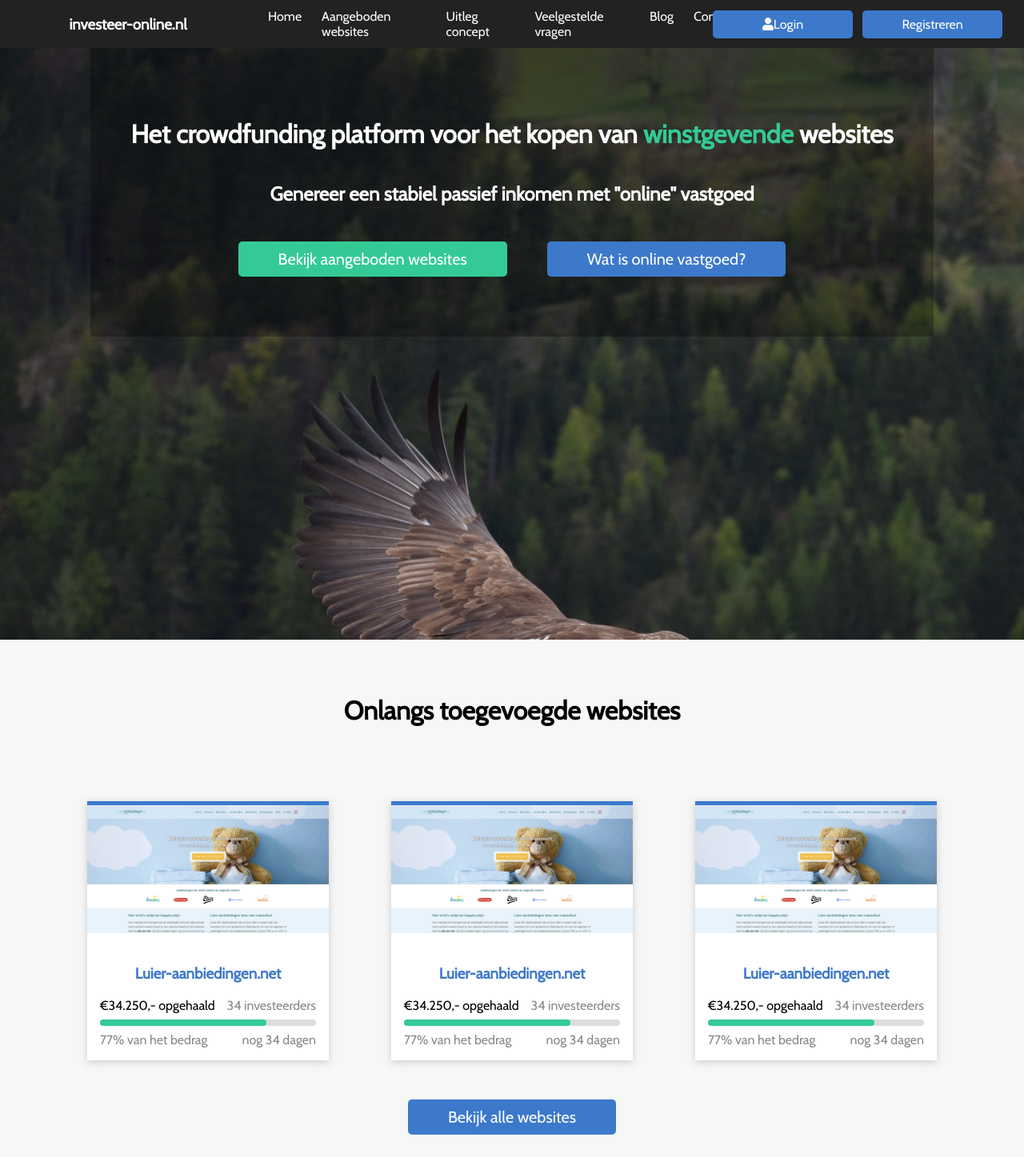
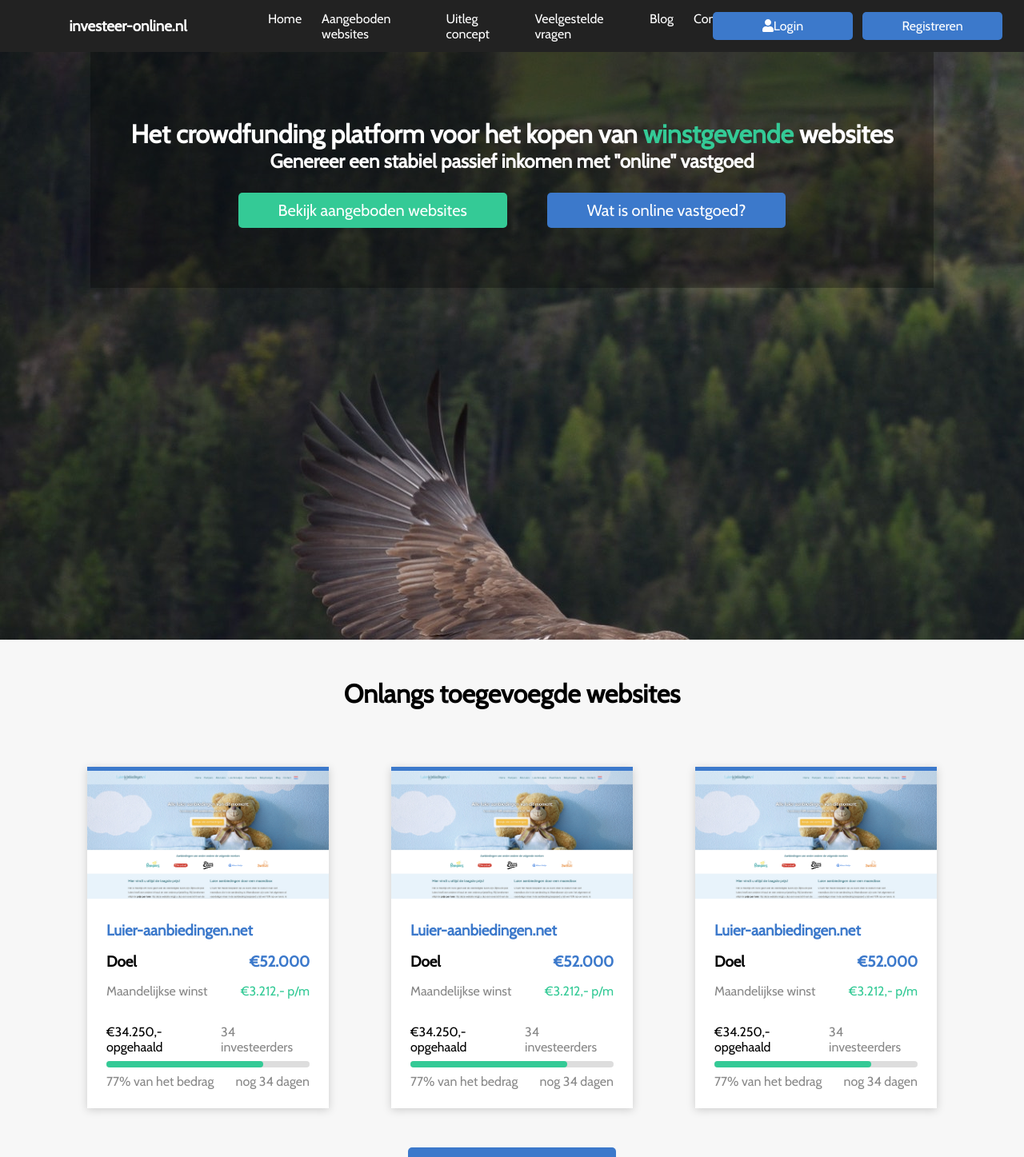
Before and after one commit to sanderyt/invest-platform, a Next.js app: page / in a window 1280 px wide. Shown: the top 1447 px of the page at 80% size. Built offline with nearby package versions, Linux system fonts and the light colour scheme; no server answers.

Commit message:
some changes to website card

```diff
--- a/components/Header/header.scss
+++ b/components/Header/header.scss
@@ -4,6 +4,7 @@ header {
   color: white;
   position: fixed;
   width: 100%;
+  height: 65px;
   top: 0;
   z-index: $layer4;
 
--- a/components/Header/index.js
+++ b/components/Header/index.js
@@ -18,7 +18,7 @@ const Header = () => {
 
   return (
     <>
-      <header>
+      <header className="d-flex align-items-center">
         <div className="container-fluid">
           <div className="header row">
             <div className="col-6 col-md-3 d-flex align-items-center justify-content-center">
--- a/components/ProgressBar/index.js
+++ b/components/ProgressBar/index.js
@@ -2,7 +2,7 @@ import React from "react";
 
 const ProgressBar = ({ progress }) => {
   return (
-    <div className="progress">
+    <div className="progress  p-2">
       <div className="progress__info d-flex justify-content-between mb-2">
         <span>€34.250,- opgehaald</span>
         <span className="text--grey400">34 investeerders</span>
--- a/components/WebsiteCard/index.js
+++ b/components/WebsiteCard/index.js
@@ -9,8 +9,16 @@ const WebsiteCard = () => {
       <div className="col-xs-12 col-sm-12 col-md-6 col-lg-6 col-xl-4">
         <div className="card m-4">
           <img src="/thumb.png" className="card__thumb" />
-          <div className="card__info p-3 d-flex flex-column justify-content-center align-items-center">
-            <h3 className="text--primary">Luier-aanbiedingen.net</h3>
+          <div className="card__info p-3 d-flex flex-column justify-content-center">
+            <h3 className="text--primary p-2">Luier-aanbiedingen.net</h3>
+            <div className="d-flex p-2 justify-content-between">
+              <h3>Doel</h3>
+              <h3 className="text--primary">€52.000</h3>
+            </div>
+            <div className="d-flex p-2 justify-content-between mb-3">
+              <span className="text--grey400">Maandelijkse winst</span>
+              <span className="text--green">€3.212,- p/m</span>
+            </div>
             <ProgressBar progress="77%" />
           </div>
         </div>
--- a/styles/_base.scss
+++ b/styles/_base.scss
@@ -2,7 +2,12 @@ html,
 body,
 header,
 ul,
-li {
+li,
+h1,
+h2,
+h3,
+h4,
+h5 {
   padding: 0;
   margin: 0;
 }
```
